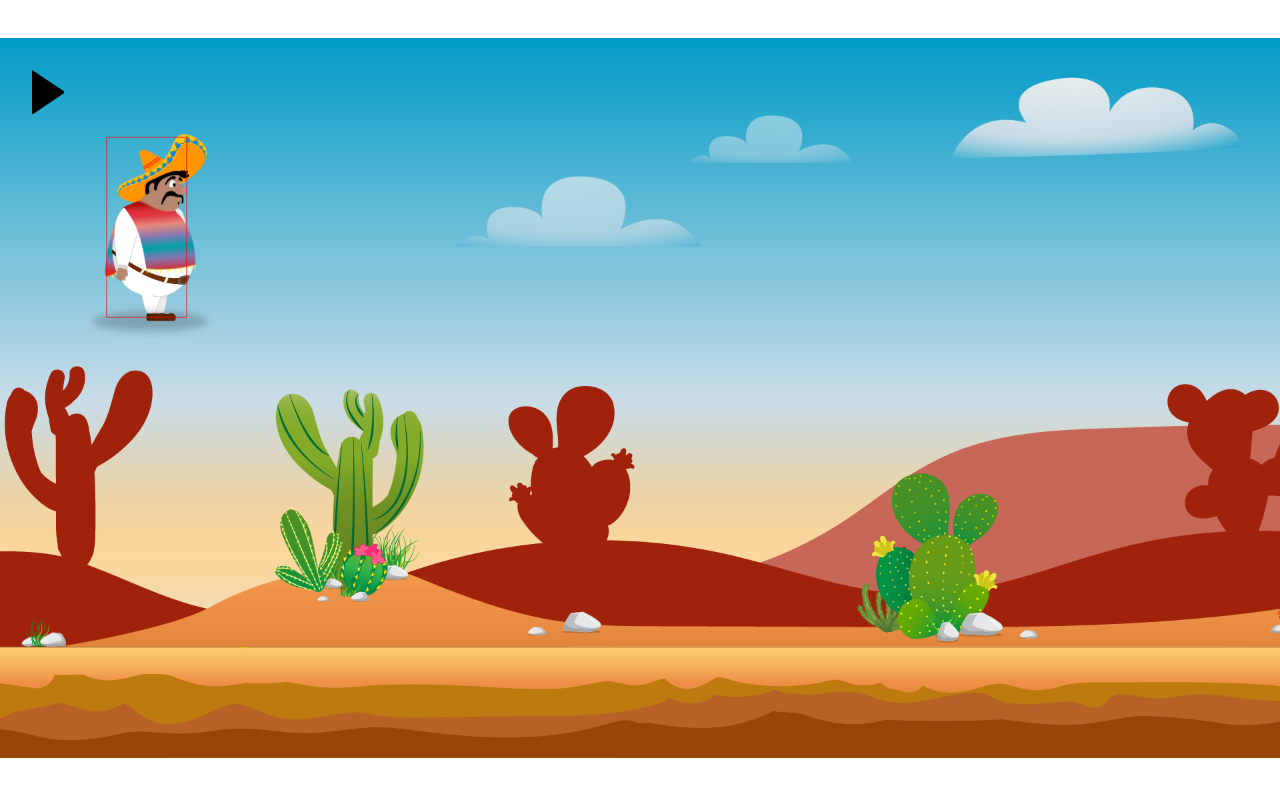
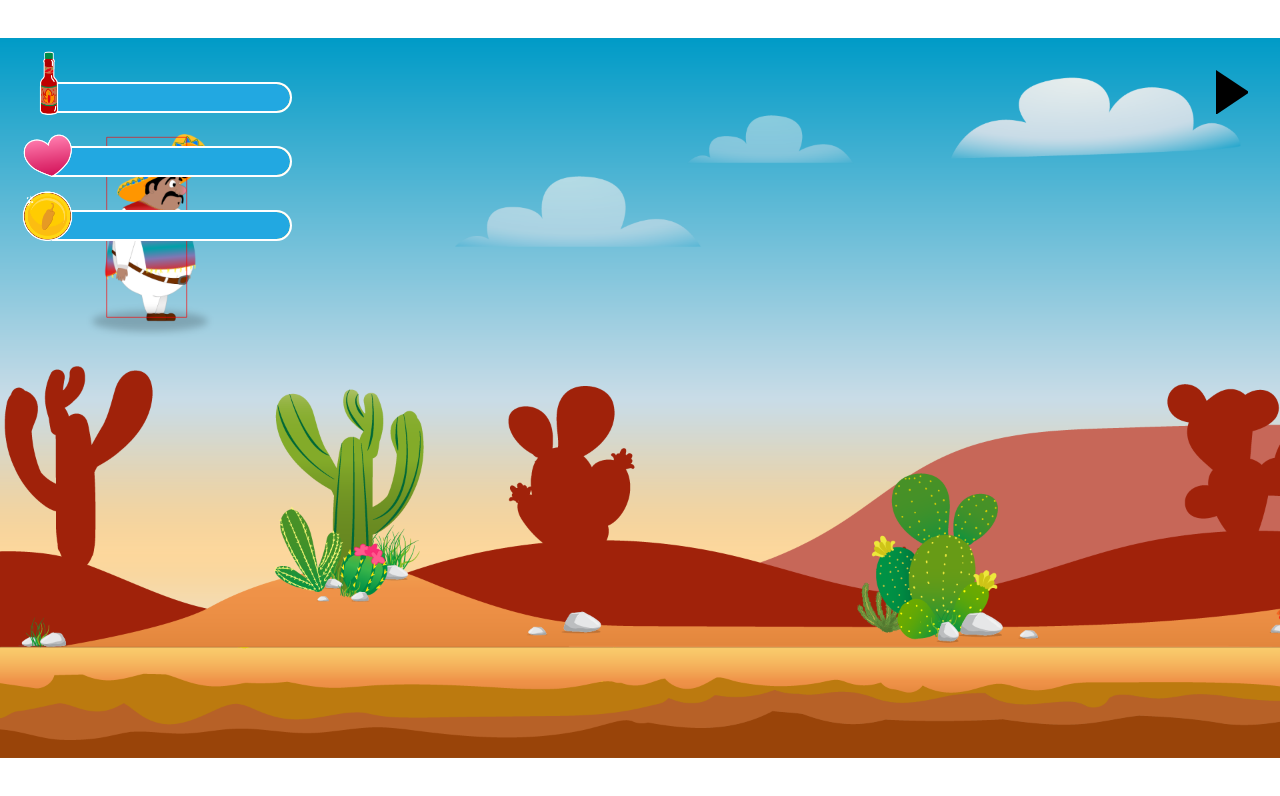
Before and after one commit to siheer/pollo-loco-game, a plain HTML site: page index.html in a window 1280 px wide. Drawn offline with Linux system fonts and the light colour scheme.

Commit message:
adding status bars

```diff
--- a/game.js
+++ b/game.js
@@ -2,6 +2,7 @@ import Canvas from './models/canvas.class.js';
 import World from './models/world.class.js';
 import Game from './models/game.class.js';
 import KeyboardEvents from './models/keyboardEvents.class.js';
+import EnergyStatusBar from './models/energy-status-bar.class.js';
 
 document.addEventListener('DOMContentLoaded', async () => {
     registerKeyboardListener(new KeyboardEvents());
@@ -55,6 +56,7 @@ function registerResizeListener(canvas) {
 
 function initializeUI(game) {
     registerPlayPauseButton(game);
+    setUpStatusBars();
 }
 
 function registerPlayPauseButton(game) {
@@ -73,3 +75,7 @@ function registerPlayPauseButton(game) {
         playPauseButton.blur();
     });
 }
+
+function setUpStatusBars() {
+    new EnergyStatusBar('energy');
+}
--- a/index.html
+++ b/index.html
@@ -23,6 +23,24 @@
                     d="M0,0h35.54v122.88l-35.54,0V0z M52.18,0h35.54v122.88l-35.54,0V0z" />
             </svg>
         </button>
+        <div id="bottles" class="statusbar bottles">
+            <img src="/img/7_statusbars/3_icons/icon_salsa_bottle.png" alt="Bottle icon" class="icon">
+            <div class="outer">
+                <div class="inner"></div>
+            </div>
+        </div>
+        <div id="energy" class="statusbar energy">
+            <img src="/img/7_statusbars/3_icons/icon_health.png" alt="Energy icon" class="icon">
+            <div class="outer">
+                <div class="inner"></div>
+            </div>
+        </div>
+        <div id="coins" class="statusbar coins">
+            <img src="/img/7_statusbars/3_icons/icon_coin.png" alt="Coin icon" class="icon">
+            <div class="outer">
+                <div class="inner"></div>
+            </div>
+        </div>
     </div>
 </body>
 
--- a/models/World.class.js
+++ b/models/World.class.js
@@ -49,7 +49,7 @@ export default class World {
             enemy.kill();
             this.character.giveRecoilOnStomp(20);
         } else {
-            this.character.takeDamage(deltaTime, 100, 1);
+            this.character.takeDamage(deltaTime, 100);
         }
     }
 
--- a/models/character.class.js
+++ b/models/character.class.js
@@ -13,7 +13,7 @@ export default class Character extends GameItem {
         this.facingLeft = false;
         this.offset = { left: 60, top: 200, right: 70, bottom: 30 };
         this.provideAnimations();
-        this.energy = 200;
+        this.energy = this.maxEnergy = 200;
         this.hurtingDuration = 300;
         this.lastHurtTime = 0;
     }
@@ -184,4 +184,11 @@ export default class Character extends GameItem {
         this.speedY = -recoil;
         this.applyGravity(1, 0); // always make character jump on kill, even if notAboveGround
     }
+
+    takeDamage(deltaTime, updateInterval, damage = 1) {
+        super.takeDamage(deltaTime, updateInterval, damage);
+        document.dispatchEvent(new CustomEvent('characterEnergyEvent', {
+            detail: { maxEnergy: this.maxEnergy, energy: this.energy }
+        }));
+    }
 }
--- /dev/null
+++ b/models/energy-status-bar.class.js
@@ -0,0 +1,13 @@
+import StatusBar from "./status-bar.class.js";
+
+export default class EnergyStatusBar extends StatusBar {
+    constructor(id) {
+        const eventCallback = (event) => {
+            const remainingEnergyRatio = event.detail.energy / event.detail.maxEnergy;
+            const remainingEnergyPercent = remainingEnergyRatio * 100;
+            this.setPercentage(remainingEnergyPercent);
+        }
+
+        super(id, 'characterEnergyEvent', eventCallback);
+    }
+}
--- a/models/game-item.class.js
+++ b/models/game-item.class.js
@@ -10,6 +10,7 @@ export default class GameItem extends CanvasObject {
         this.accelerationY = 3;
         this.offset = { left: 0, top: 0, right: 0, bottom: 0 };
         this.isDead = false;
+        this.energy = this.maxEnergy = 10;
         this.deltaTimeApplyGravity = 0;
         this.deltaTimeTakeDamage = 0;
     }
--- /dev/null
+++ b/models/status-bar.class.js
@@ -0,0 +1,12 @@
+export default class StatusBar {
+    constructor(id, eventType, eventCallback) {
+        this.element = document.getElementById(id);
+        document.addEventListener(eventType, eventCallback);
+    }
+
+    setPercentage(percentage) {
+        const shiftBarToLeftBy = 100 - percentage;
+        const innerElem = this.element.querySelector('.inner');
+        innerElem.style.transform = `translateX( -${shiftBarToLeftBy}% )`;
+    }
+}
--- a/style.css
+++ b/style.css
@@ -15,12 +15,11 @@ canvas {
 
 .playPauseButton {
     top: 2rem;
-    left: 2rem;
+    right: 2rem;
 }
 
 .game-ui-btn {
     position: absolute;
-    z-index: 10;
     background: none;
     border: none;
     cursor: pointer;
@@ -32,3 +31,62 @@ canvas {
 .game-ui-btn:hover {
     color: var(--fall-bold-dark-orange);
 }
+
+.statusbar {
+    --bg-bar: #fcd859;
+    --bg-bar-inner: #22a8e1;
+    --border-radius: 0 99rem 99rem 0;
+    --border-thickness: .125rem;
+    --border: var(--border-thickness) solid white;
+    position: absolute;
+    left: 2rem;
+    pointer-events: none;
+
+    &.bottles {
+        top: 2rem;
+    }
+
+    &.energy {
+        top: 6rem;
+    }
+
+    &.coins {
+        top: 10rem;
+    }
+
+    & .icon {
+        position: relative;
+        z-index: 1;
+        top: -1.6rem;
+        left: -1.45rem;
+        width: 5rem;
+        height: 5rem;
+    }
+
+    & .outer {
+        position: absolute;
+        top: .8rem;
+        left: 1.25rem;
+        width: 15rem;
+        height: 1.9rem;
+        overflow: hidden;
+        background-color: var(--bg-bar);
+        border-radius: var(--border-radius);
+        border: var(--border);
+    }
+
+    & .inner {
+        background-color: var(--bg-bar-inner);
+        width: 100%;
+        height: 100%;
+        border-radius: var(--border-radius);
+
+        &::before {
+            content: '';
+            position: absolute;
+            inset: calc(var(--border-thickness) * -1);
+            border: var(--border);
+            border-radius: inherit;
+        }
+    }
+}
```
Also changed, not shown: fonts/Boogaloo-Regular.ttf (added), fonts/OFL.txt (added).
